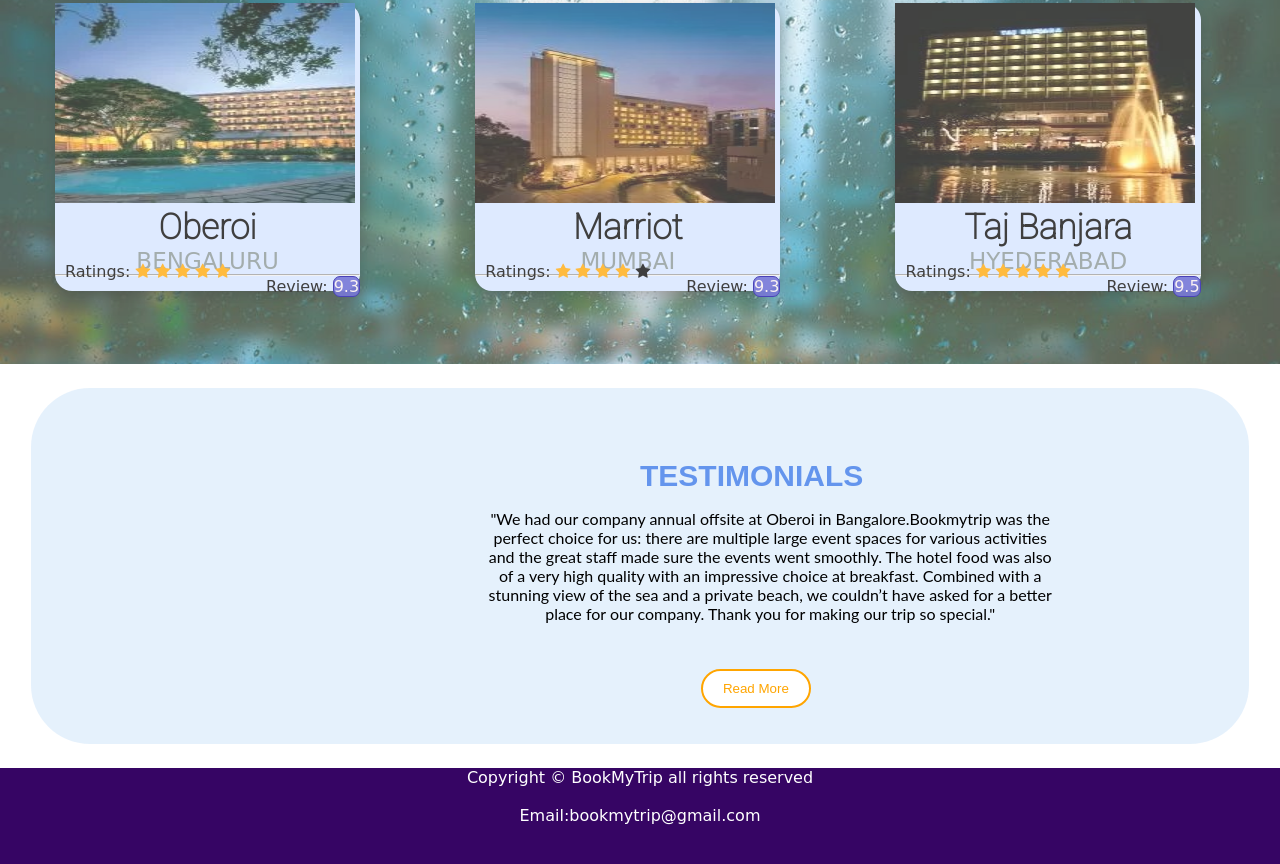
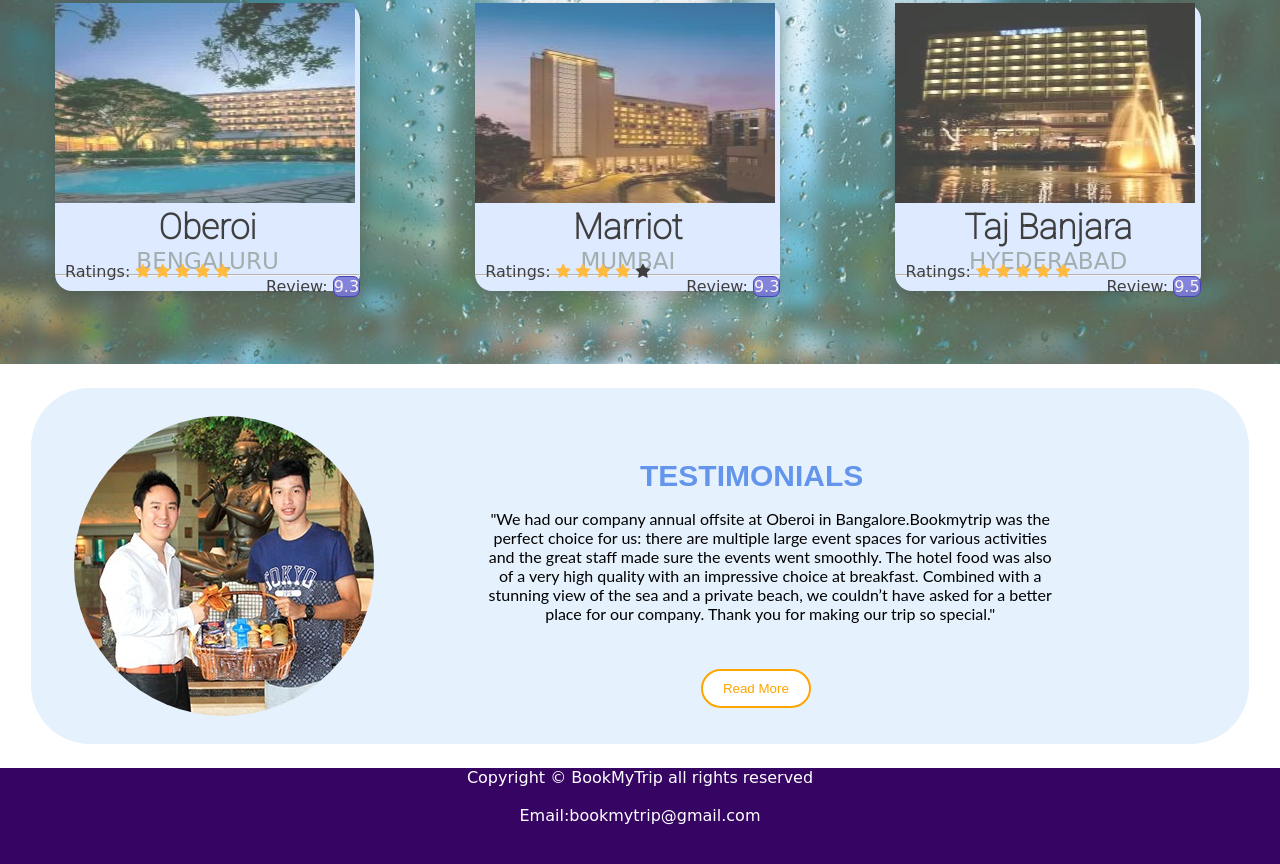
Before and after one commit to SunilGopalCV/Bookmytrip, a plain HTML site: page hotel.html in a window 1280 px wide. Shown: the part 1411-2275 px from the top of the page. Drawn offline with Linux system fonts and the light colour scheme; the site is published under a folder, as on GitHub Pages, so addresses that start at the root find nothing; a web font is replaced by a local one.

Commit message:
Update hotel.html

```diff
--- a/hotel.html
+++ b/hotel.html
@@ -142,7 +142,7 @@
 <div class="test">
 
     <div class="top">
-		<img src="/images/h-07.jpeg" alt="train" width="300px" height="300px">
+		<img src="images/h-07.jpeg" alt="train" width="300px" height="300px">
 		<h2>TESTIMONIALS</h2>
 		<p>"We had our company annual offsite at Oberoi in Bangalore.Bookmytrip was the perfect choice for us: there are multiple large event spaces for various activities and the great staff made sure the events went smoothly. The hotel food was also of a very high quality with an impressive choice at breakfast. Combined with a stunning view of the sea and a private beach, we couldn’t have asked for a better place for our company. Thank you for making our trip so special."</p>
 			<button>Read More</button>
```
